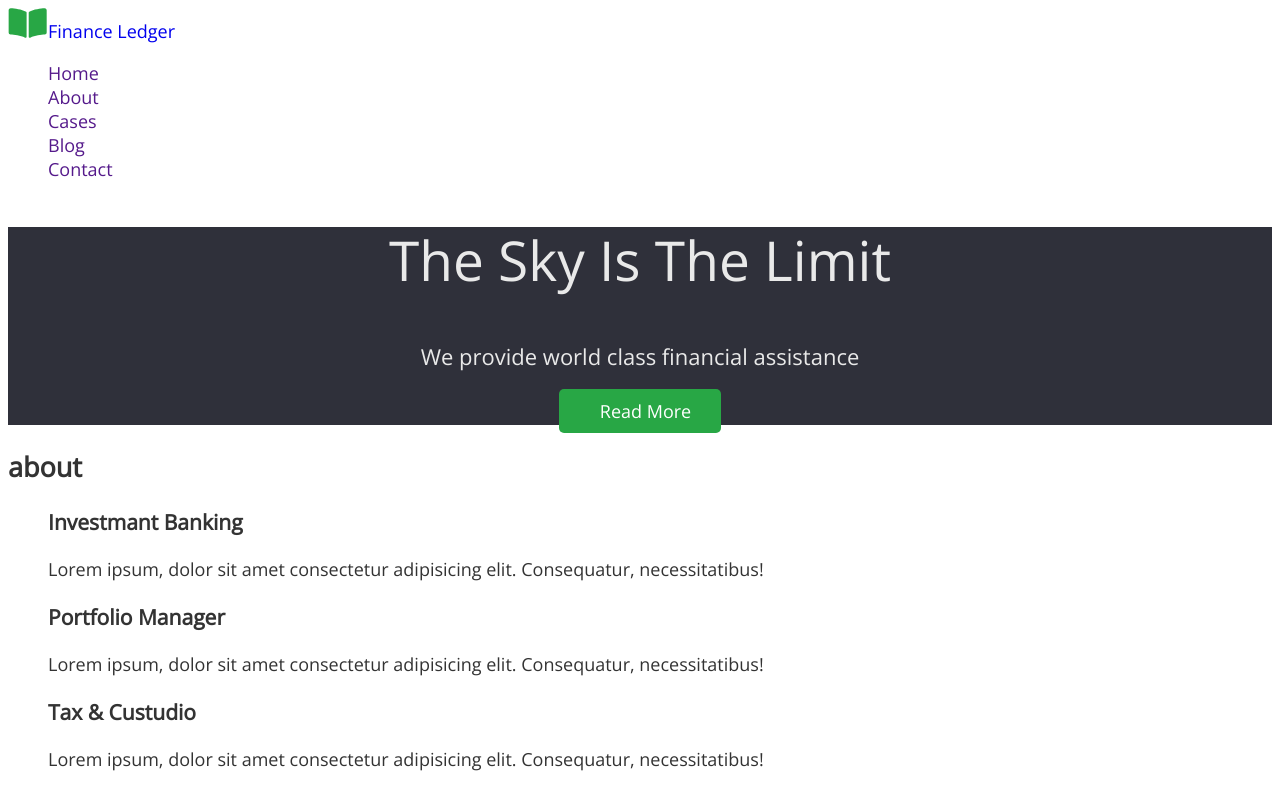
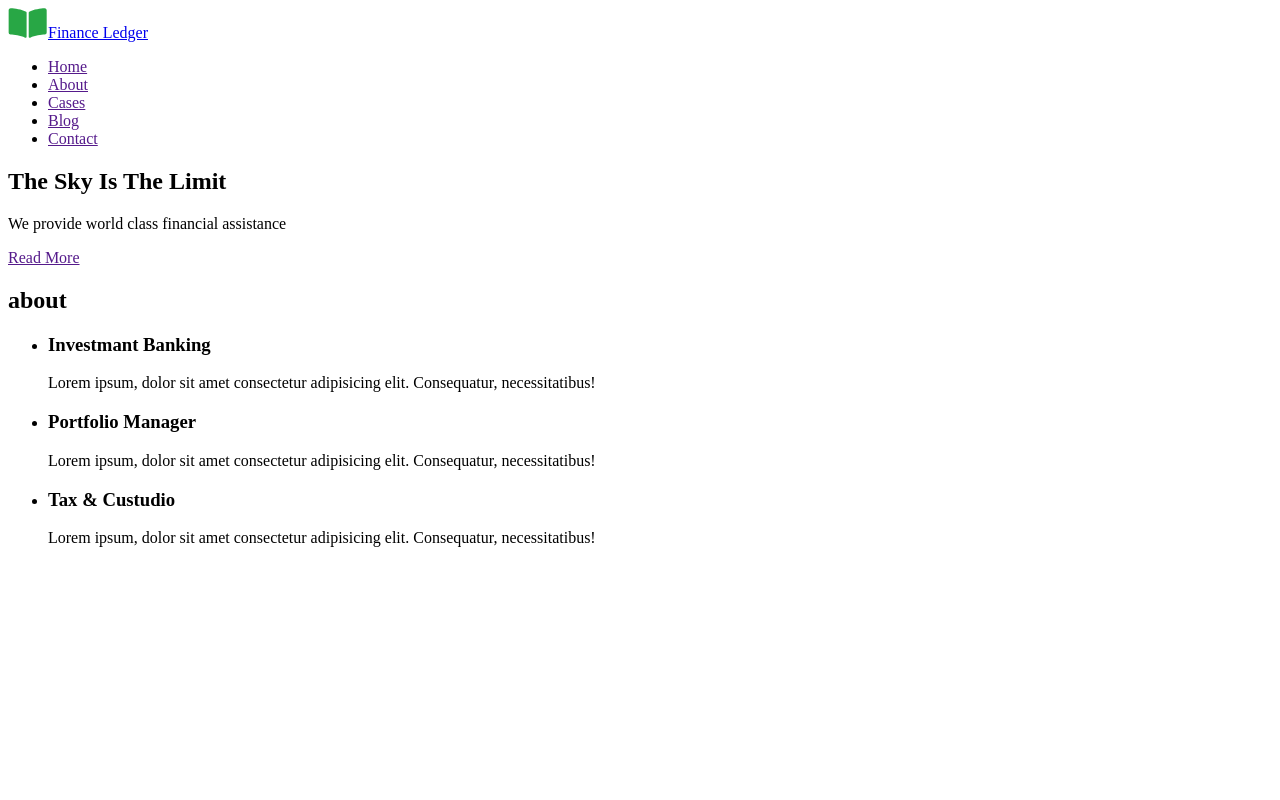
Before and after one commit to ksyn1a/fson-65-dreamteam, a plain HTML site: page index.html in a window 1280 px wide. Drawn offline with nearby package versions, Linux system fonts and the light colour scheme.

Commit message:
Revert "Добавляє стилі і робить фавіконку"

```diff
--- a/css/style.css
+++ /dev/null
@@ -1,53 +0,0 @@
-:root {
-  --accent-color: #28a745;
-  --primary-text-color: #333333;
-  --secondary-text-color: #ffffff;
-}
-
-body {
-  font-family: 'Open Sans', sans-serif;
-  font-size: 18px;
-  color: var(--primary-text-color);
-  background-color: var(--secondary-text-color);
-}
-
-/* utils */
-.link {
-  text-decoration: none;
-}
-
-.list {
-  list-style: none;
-}
-
-/* hero */
-.hero {
-  background-color: #2f303a;
-  text-align: center;
-}
-
-.hero-title {
-  font-weight: 300;
-  font-size: 55px;
-  line-height: 1.2;
-  text-align: center;
-  color: #e9e9e9;
-}
-
-.hero-text {
-  font-size: 22px;
-  line-height: 1.67;
-  text-align: center;
-  color: #e9e9e9;
-}
-
-.hero-link {
-  /* display: block; */
-  background: var(--accent-color);
-  border-radius: 5px;
-  line-height: 1.56;
-  text-align: center;
-  color: var(--secondary-text-color);
-
-  padding: 10px 30px 10px 41px;
-}
--- a/index.html
+++ b/index.html
@@ -4,51 +4,12 @@
     <meta charset="UTF-8" />
     <meta http-equiv="X-UA-Compatible" content="IE=edge" />
     <meta name="viewport" content="width=device-width, initial-scale=1.0" />
-
     <title>Finance Ledger</title>
-
-    <!-- favicon -->
-    <link
-      rel="apple-touch-icon"
-      sizes="180x180"
-      href="./favicon/apple-touch-icon.png"
-    />
-    <link
-      rel="icon"
-      type="image/png"
-      sizes="32x32"
-      href="./favicon/favicon-32x32.png"
-    />
-    <link
-      rel="icon"
-      type="image/png"
-      sizes="16x16"
-      href="./favicon/favicon-16x16.png"
-    />
-    <link rel="manifest" href="./favicon/site.webmanifest" />
-    <link
-      rel="mask-icon"
-      href="./favicon/safari-pinned-tab.svg"
-      color="#5bbad5"
-    />
-    <meta name="msapplication-TileColor" content="#da532c" />
-    <meta name="theme-color" content="#ffffff" />
-
-    <!-- font famaly -->
-    <link rel="preconnect" href="https://fonts.googleapis.com" />
-    <link rel="preconnect" href="https://fonts.gstatic.com" crossorigin />
-    <link
-      href="https://fonts.googleapis.com/css2?family=Open+Sans:wght@300;400&display=swap"
-      rel="stylesheet"
-    />
-
-    <!-- style -->
-    <link rel="stylesheet" href="./css/style.css" />
   </head>
   <body>
     <header>
       <nav>
-        <a class="link" href="./index.html"
+        <a href="./index.html"
           ><img
             src="./images/logo/logo.svg"
             alt="logo"
@@ -56,48 +17,40 @@
             height="30"
           />Finance Ledger</a
         >
-        <ul class="list">
-          <li><a class="link" href="">Home</a></li>
-          <li><a class="link" href="">About</a></li>
-          <li><a class="link" href="">Cases</a></li>
-          <li><a class="link" href="">Blog</a></li>
-          <li><a class="link" href="">Contact</a></li>
+        <ul>
+          <li><a href="">Home</a></li>
+          <li><a href="">About</a></li>
+          <li><a href="">Cases</a></li>
+          <li><a href="">Blog</a></li>
+          <li><a href="">Contact</a></li>
         </ul>
       </nav>
     </header>
 
     <!--main-->
     <main>
-      <section class="hero">
-        <h1 class="hero-title">The Sky Is The Limit</h1>
-        <p class="hero-text">We provide world class financial assistance</p>
-        <a class="hero-link link" class="link" href="">Read More</a>
+      <section>
+        <h1>The Sky Is The Limit</h1>
+        <p>We provide world class financial assistance</p>
+        <a href="">Read More</a>
       </section>
 
+
       <!-- about-->
-      <section class="about">
+      <section>
         <h2>about</h2>
-        <ul class="list">
+        <ul>
           <li>
             <h3>Investmant Banking</h3>
-            <p>
-              Lorem ipsum, dolor sit amet consectetur adipisicing elit.
-              Consequatur, necessitatibus!
-            </p>
+            <p>Lorem ipsum, dolor sit amet consectetur adipisicing elit. Consequatur, necessitatibus!</p>
           </li>
           <li>
             <h3>Portfolio Manager</h3>
-            <p>
-              Lorem ipsum, dolor sit amet consectetur adipisicing elit.
-              Consequatur, necessitatibus!
-            </p>
+            <p>Lorem ipsum, dolor sit amet consectetur adipisicing elit. Consequatur, necessitatibus!</p>
           </li>
           <li>
             <h3>Tax & Custudio</h3>
-            <p>
-              Lorem ipsum, dolor sit amet consectetur adipisicing elit.
-              Consequatur, necessitatibus!
-            </p>
+            <p>Lorem ipsum, dolor sit amet consectetur adipisicing elit. Consequatur, necessitatibus!</p>
           </li>
         </ul>
       </section>
```
Also changed, not shown: favicon/browserconfig.xml (deleted, +0 -9 lines), favicon/android-chrome-192x192.png (deleted), favicon/android-chrome-512x512.png (deleted), favicon/apple-touch-icon.png (deleted), favicon/favicon-16x16.png (deleted), favicon/favicon-32x32.png (deleted), favicon/favicon.ico (deleted), favicon/mstile-150x150.png (deleted), favicon/safari-pinned-tab.svg (deleted), favicon/site.webmanifest (deleted).
